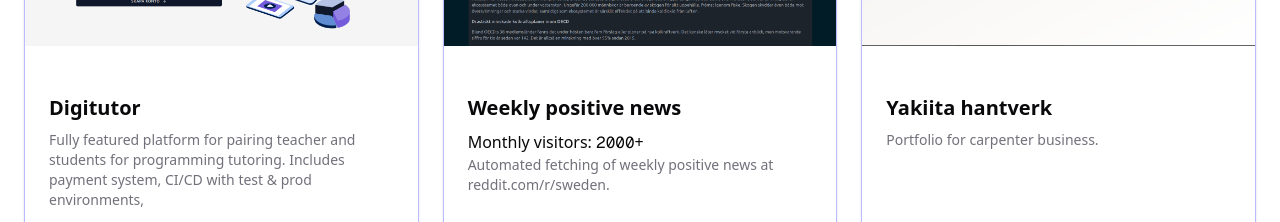
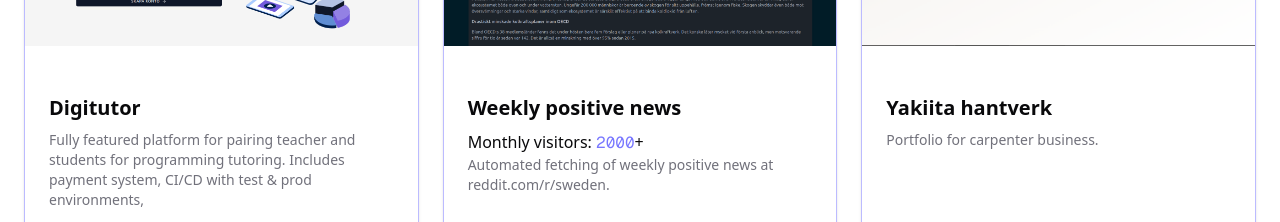
Before and after one commit to tarekfb/portfolio, a Next.js app: page / in a window 1280 px wide. Shown: the part 1235-1457 px from the top of the page. Built offline with nearby package versions, Linux system fonts and the light colour scheme.

Commit message:
number accent coloring

```diff
--- a/components/MonthlyVisitors.tsx
+++ b/components/MonthlyVisitors.tsx
@@ -19,5 +19,5 @@
     }
   }, [count, inView, amount]);
 
-  return <div>Monthly visitors: <motion.span ref={ref} className="font-mono">{rounded}</motion.span>+</div>
+  return <div>Monthly visitors: <motion.span ref={ref} className="font-mono text-accent">{rounded}</motion.span>+</div>
 }
```
